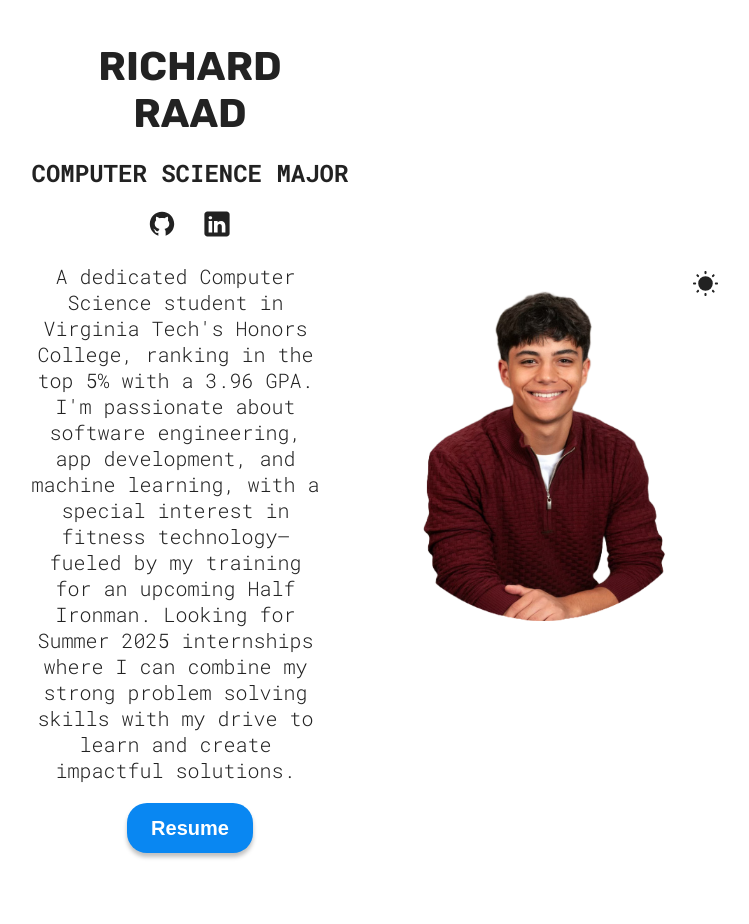
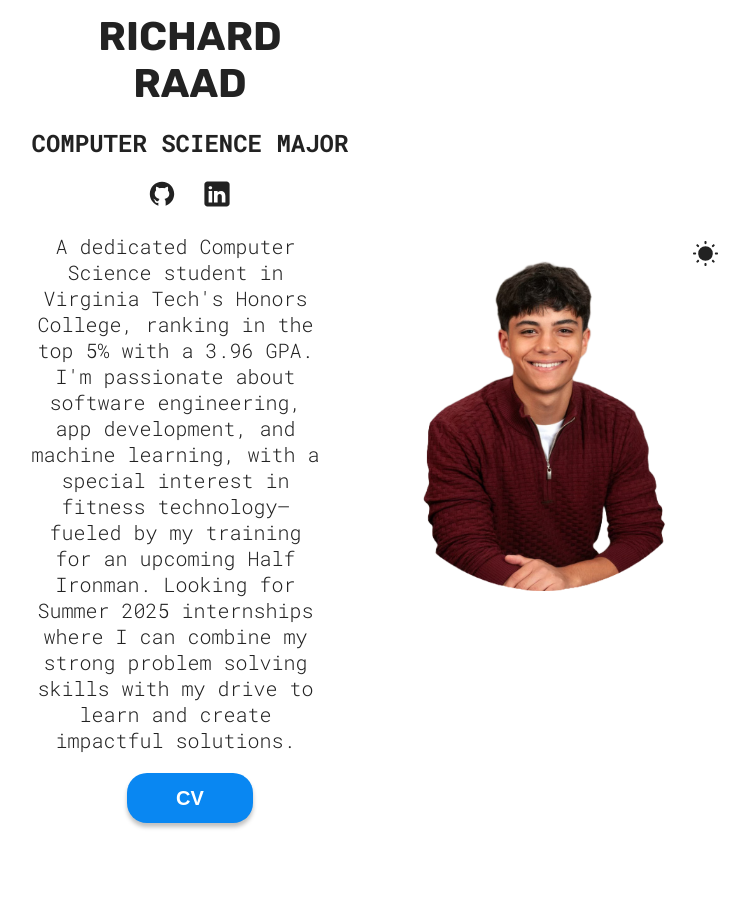
Before and after one commit to Richard-Raad/Richard-Raad-Portfolio, a React (Vite) app: page / in a window 1280 px wide. Shown: the top 924 px of the page, without its empty margins (265-1014 px from the left). Built offline with nearby package versions, Linux system fonts and the light colour scheme.

Commit message:
Fixed "Resume" -> "CV

```diff
--- a/src/sections/Hero/Hero.jsx
+++ b/src/sections/Hero/Hero.jsx
@@ -6,7 +6,7 @@ import githubLight from '../../assets/github-light.svg';
 import linkedinLight from '../../assets/linkedin-light.svg';
 import githubDark from '../../assets/github-dark.svg';
 import linkedinDark from '../../assets/linkedin-dark.svg';
-import CV from '../../assets/Richard_Raads_Resume_2024.pdf';
+import CV from '../../assets/Richard_Raads_Resume_2025.pdf';
 import { useTheme } from '../../common/ThemeContext';
 
 function Hero() {
@@ -56,7 +56,7 @@ function Hero() {
           create impactful solutions.
         </p>
         <a href={CV} download>
-          <button className="hover">Resume</button>
+          <button className="hover">CV</button>
         </a>
       </div>
     </section>
--- a/src/sections/Hero/HeroStyles.module.css
+++ b/src/sections/Hero/HeroStyles.module.css
@@ -2,7 +2,7 @@
   display: flex;
   flex-direction: column;
   justify-content: center;
-  margin-top: 40px;
+  margin-top: 10px;
   gap: 20px;
   text-align: center;
   height: 100dvh;
```
Also changed, not shown: 1 other file (tests, documents, lock files or other folders).
